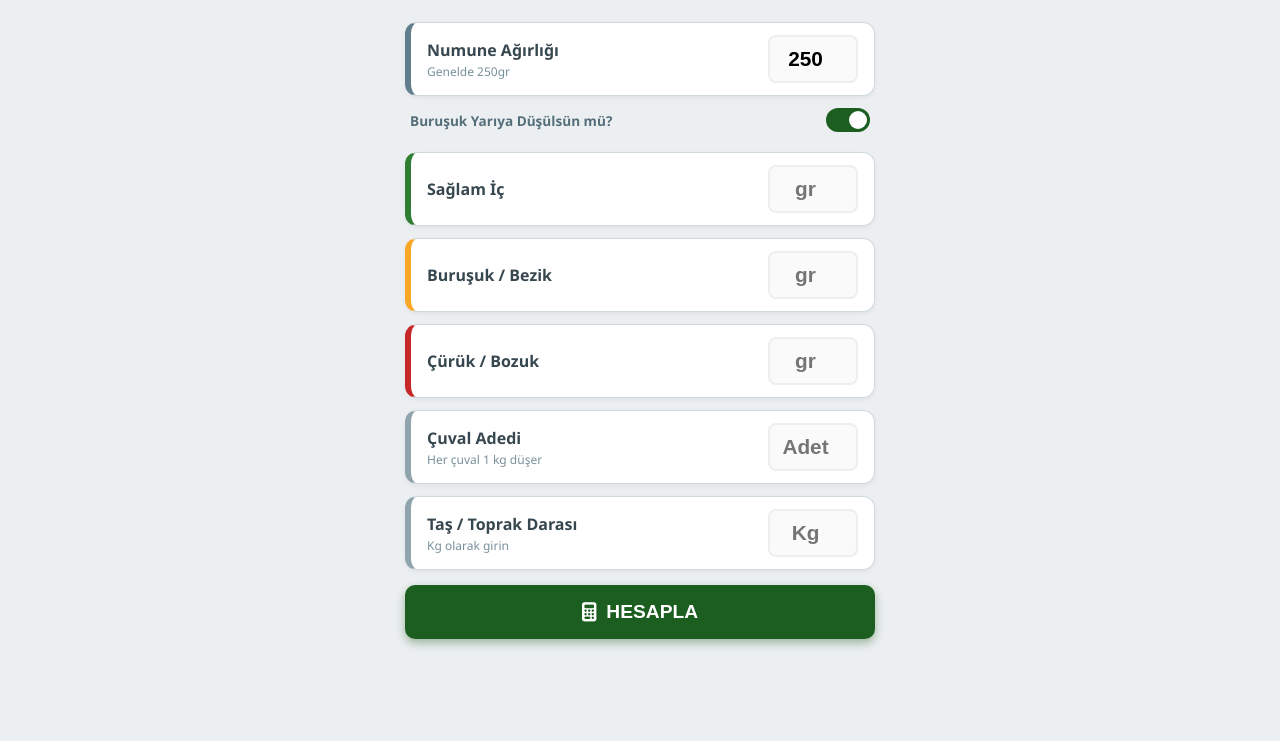
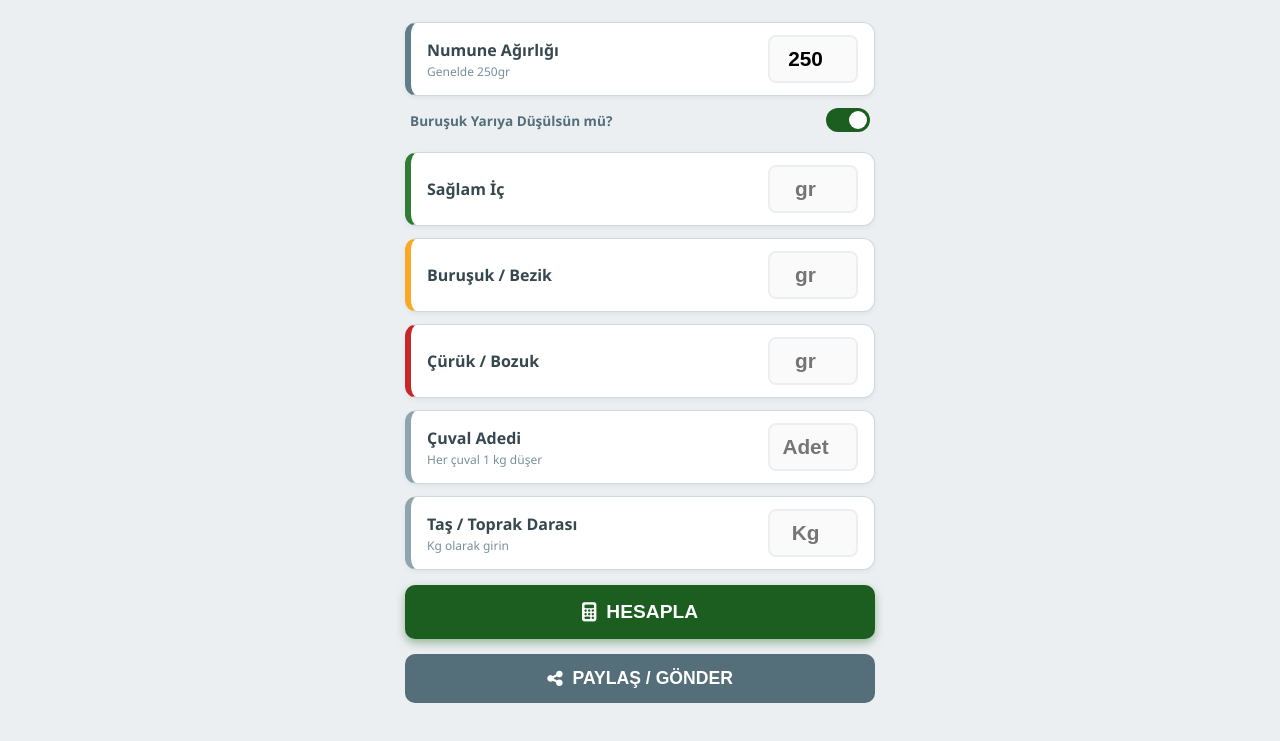
Before and after one commit to fthlabz/findik-randiman, a plain HTML site: page index.html in a window 1280 px wide. Shown: the part 175-916 px from the top of the page. Before the commit the page ends 834 px from the top, so only its background shows below. Drawn offline with Linux system fonts and the light colour scheme.

Commit message:
Update index.html

```diff
--- a/index.html
+++ b/index.html
@@ -17,8 +17,9 @@
             --saglam: #2e7d32;
             --burusuk: #f9a825;
             --curuk: #c62828;
-            --dara: #90a4ae; /* Dara alanları için gri ton */
+            --dara: #90a4ae;
             --total-color: #0d47a1;
+            --share-color: #546e7a; /* Paylaş butonu rengi */
         }
 
         * { box-sizing: border-box; }
@@ -30,6 +31,7 @@
             margin: 0;
             padding: 0;
             overflow-x: hidden;
+            padding-bottom: 40px; /* Mobilde alt kısım için boşluk */
         }
 
         .top-dashboard {
@@ -127,6 +129,25 @@
             box-shadow: 0 4px 10px rgba(27, 94, 32, 0.4);
             display: flex; justify-content: center; align-items: center; gap: 10px;
         }
+
+        /* --- YENİ EKLENEN PAYLAŞ BUTONU STİLİ --- */
+        .share-btn {
+            width: 100%;
+            background: var(--share-color);
+            color: white;
+            font-size: 1.1rem;
+            font-weight: 700;
+            padding: 14px;
+            border: none;
+            border-radius: 10px;
+            cursor: pointer;
+            margin-top: 15px;
+            display: flex; justify-content: center; align-items: center; gap: 10px;
+            transition: background 0.3s;
+        }
+        .share-btn:hover { background: #455a64; }
+        .share-btn:active { transform: scale(0.98); }
+        /* ---------------------------------------- */
 
         .result-area {
             display: none;
@@ -314,6 +335,10 @@
             </div>
         </div>
 
+        <button class="share-btn" onclick="shareResult()">
+            <i class="fas fa-share-alt"></i> PAYLAŞ / GÖNDER
+        </button>
+
     </div>
 
     <script>
@@ -398,6 +423,45 @@
             document.getElementById('resultArea').style.display = 'block';
             document.getElementById('resultArea').scrollIntoView({behavior: "smooth", block: "nearest"});
         }
+
+        /* --- PAYLAŞ FONKSİYONU --- */
+        async function shareResult() {
+            const yieldVal = document.getElementById('yieldResult').textContent;
+
+            // Eğer hesaplama yapılmamışsa sadece link paylaş
+            if(yieldVal === "00.00") {
+                if (navigator.share) {
+                    navigator.share({
+                        title: 'Fındık Randıman Pro',
+                        text: 'Fındık randıman ve fiyat hesaplaması için bu aracı kullan:',
+                        url: window.location.href
+                    });
+                } else {
+                    alert("Tarayıcınız paylaşımı desteklemiyor.");
+                }
+                return;
+            }
+
+            // Hesaplama yapıldıysa detaylı paylaş
+            const priceText = document.getElementById('priceDisplay').innerText;
+            const netCash = document.getElementById('alertNetCash').innerText;
+
+            let shareText = `🌰 Fındık Analiz Sonucum:\n\n📊 Randıman: ${yieldVal}\n💰 ${priceText}\n💵 Toplam Tutar: ${netCash}`;
+
+            if (navigator.share) {
+                try {
+                    await navigator.share({
+                        title: 'Fındık Randıman Sonucu',
+                        text: shareText,
+                        url: window.location.href
+                    });
+                } catch (err) {
+                    console.log('Paylaşım iptal edildi');
+                }
+            } else {
+                alert("Sonucunuz:\n" + shareText);
+            }
+        }
     </script>
 </body>
 </html>
```
